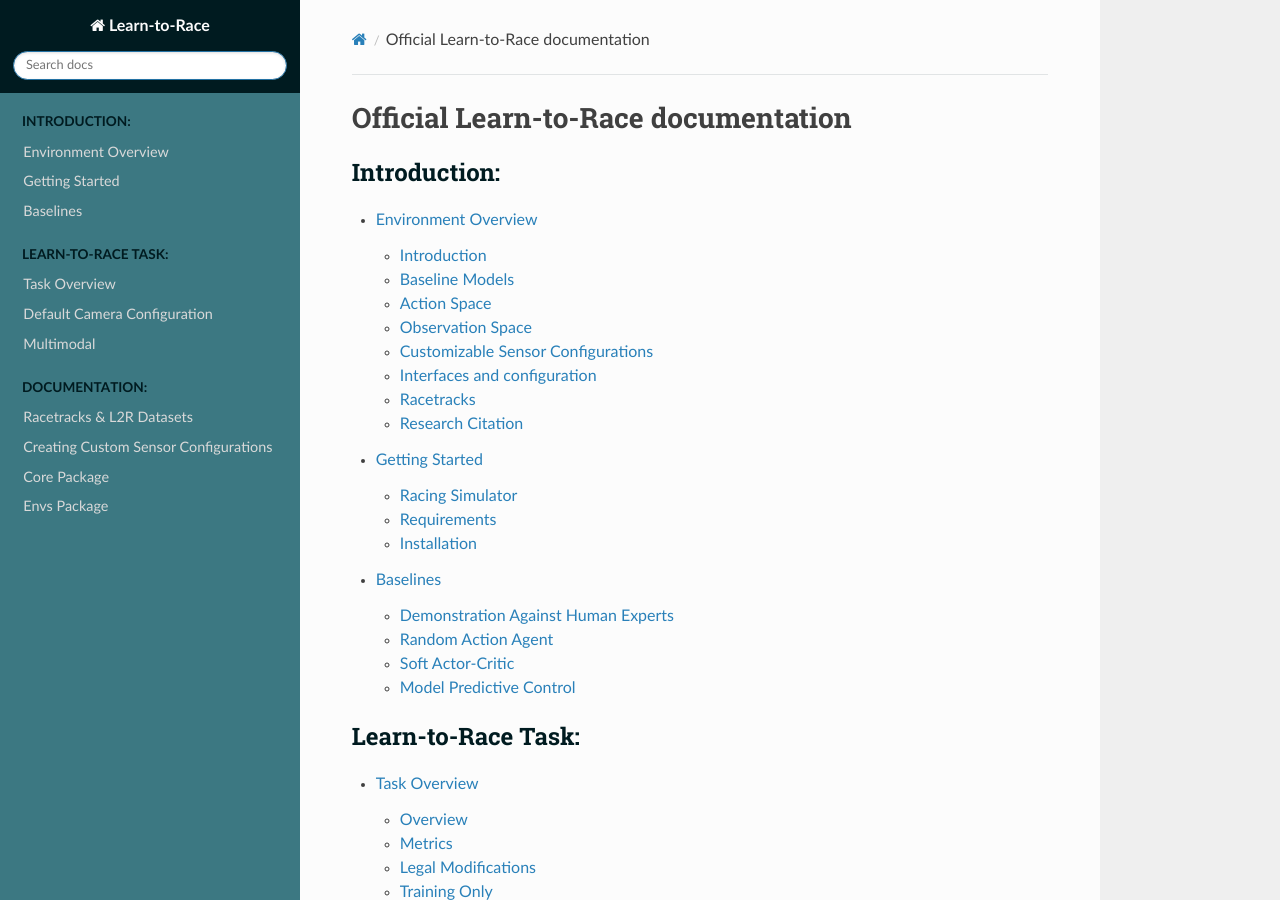
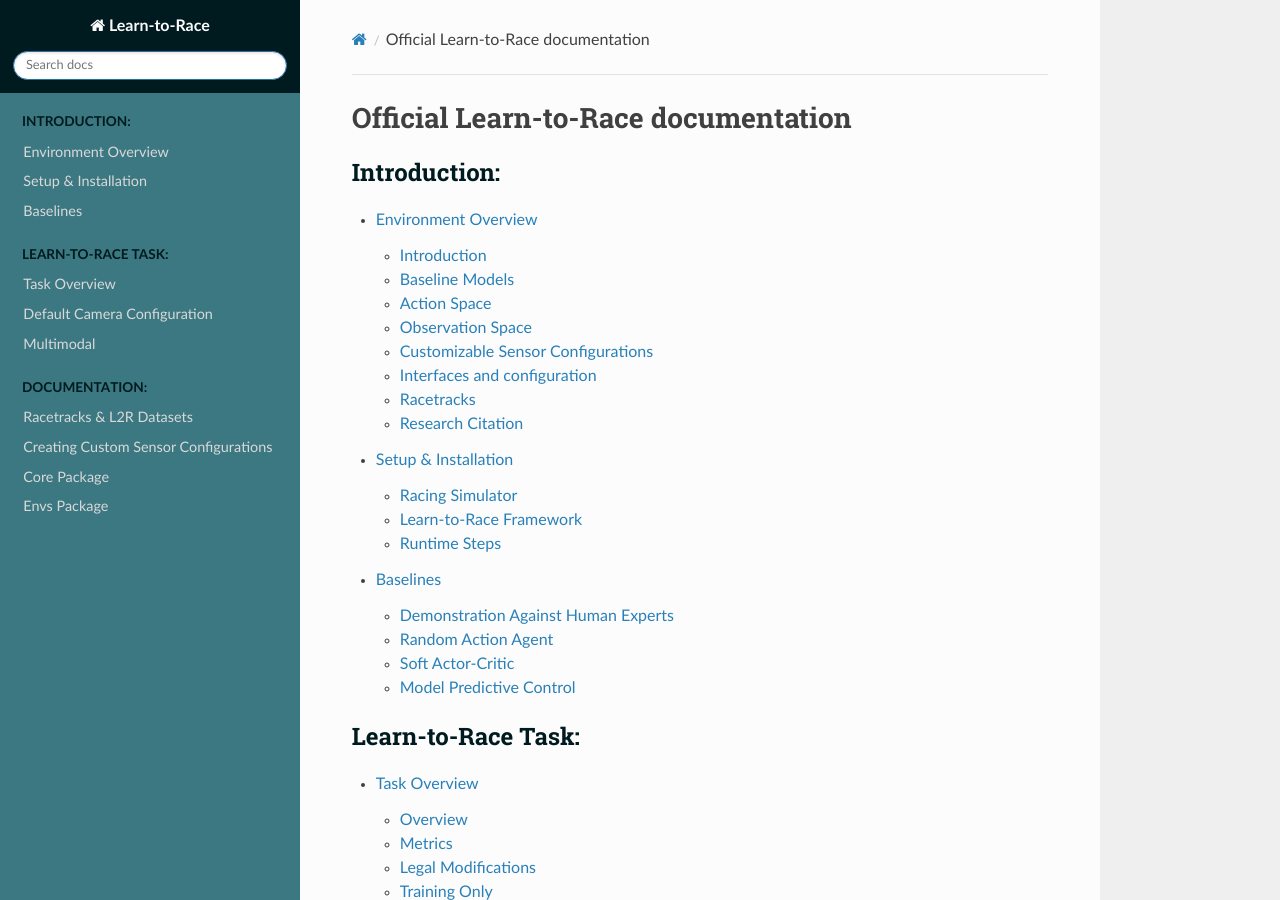
Before and after one commit to learn-to-race/l2r, a Sphinx documentation site: the page built from docs/source/index.rst, in a window 1280 px wide and 900 px high. Built offline with Sphinx 7.4.7 and the Read the Docs theme 2.0.0, drawn with Linux system fonts in a browser that asks for light colours; some of the changed lines change nothing that is shown.

Commit message:
Update getting_started.rst

```diff
--- a/docs/source/getting_started.rst
+++ b/docs/source/getting_started.rst
@@ -1,81 +1,103 @@
 
-Getting Started
-===============
-
-.. warning::
-   The L2R framework is coupled with the Arrival racing simulator which has not yet been released. To gain access to the racing simulator, you must sign a licensing agreement with Arrival, the creator and owner of the simulation software. The simulator is expected to be available in May, 2021. Please complete this `form <https://forms.gle/PXNM6hHkEgiAzhoa8>`_ to be notified of its release.
-
+Setup & Installation
+====================
 
 Racing Simulator
 ----------------
 
-To use our environment, you mst first complete a licensing agreement with Arrival. Our environment interfaces with the Arrival racing simulator via a `SimulatorController <l2r.core.html#l2r.core.controller.SimulatorController>`_ object which can launch, restart, and control the Arrival simulator. We recommend running the simulator as a Python subprocess by specifying the path of the simulator in your configuration file in the ``env_kwargs.controller_kwargs.sim_path`` field. Alternatively, you can specify that the controller start the simulator as a Docker container by setting ``env_kwargs.controller_kwargs.start_container`` to True. If you choose the latter, you can load the docker image:
+To use the Learn-to-Race environment, you must first `request access <https://learn-to-race.org/sim>`_, by filling out and returning a signed academic-use license.
+
+Our environment interfaces with the Arrival Autonomous Racing Simulator via a `SimulatorController <l2r.core.html#l2r.core.controller.SimulatorController>`_ object which can launch, restart, and control the simulator.
+
+Simulator Requirements
+**********************
+
+**Operating System**: The racing simulator has been tested on Ubuntu Linux 18.04 OS.
+
+**Graphics Hardware**: The simulator has been tested to run smoothly on NVIDIA GeForce GTX 970 graphics cards. The simulator has been additionally tested on the following cards:
+
+* NVIDIA GeForce GTX 1070
+* NVIDIA GeForce GTX 1080, 1080 Ti
+* NVIDIA GeForce GTX 2080, 2080 Ti
+* NVIDIA GeForce GTX 3080, 3080 Ti
+* NVIDIA GeForce GTX 3090
+
+**Software Dependencies**:
+
+* Please install the appropriate CUDA and NVIDIA drivers.
+* Please additionally install the following software dependencies:
 
 .. code-block:: shell
 
-	$ docker load < arrival-sim-image.tar.gz
+	$ sudo apt-get install libhdf5-dev libglib2.0-dev libglib2.0-dev ffmpeg libsm6 libxext6 apt-transport-https
 
-Requirements
-------------
 
-**Python**: We use Learn-to-Race with Python 3.6 and 3.7
+Running the Simulator
+*********************
 
-**Graphics Hardware**: The racing simulator runs in a container with a `Ubuntu 18.04 cudagl <https://gitlab.com/nvidia/container-images/cudagl/-/tree/ubuntu18.04>`_ base image. Running the container requires a GPU with Nvidia drivers installed. A Nvidia 970 GTX graphics card is minimally sufficient.
+After the signed academic-use license is returned and approved, you will be given the opportunity to download the Arrival Autonomous Racing Simulator (*.tar.gz file). The simulator is currently being distributed as part of the Learn-to-Race Autonomous Racing Virtual Challenge, with a base file footprint of 2.8 GB.
 
-**Docker**: If you would like to run the racing simulator in a `Docker <https://www.docker.com/>`_ image, you will need Docker installed.
-
-**Container GPU Access**: If using Docker, the container needs to access the GPU, so `nvidia-container-runtime <https://github.com/NVIDIA/nvidia-container-runtime>`_ is also required. For Ubuntu distributions:
+Open a temrinal screen and untar the simulator source, to a location of your choice:
 
 .. code-block:: shell
 
-	$ curl -s -L https://nvidia.github.io/nvidia-container-runtime/gpgkey | \
-	  sudo apt-key add -
-	$ distribution=$(. /etc/os-release;echo $ID$VERSION_ID)
-	$ curl -s -L https://nvidia.github.io/nvidia-container-runtime/$distribution/nvidia-container-runtime.list | \
-	  sudo tee /etc/apt/sources.list.d/nvidia-container-runtime.list
-	$ sudo apt-get update
+	$ cd /path/to/simulator/download/location
+	$ tar -xvzf /path/to/simulator/ArrivalSim-linux-{VERSION}.tar.gz
+	$ chmod -R 777 /path/to/simulator/ArrivalSim-linux-{VERSION}/
 
-And finally,
+We recommend running the simulator as a dedicated Python process, by executing:
 
 .. code-block:: shell
 
-	$ sudo apt-get install nvidia-container-runtime
+	$ bash /path/to/simulator/ArrivalSim-linux-0.7.0.182276/LinuxNoEditor/ArrivalSim.sh -openGL
 
 
-.. note:: This documentation assumes a Debian-based operating system (Ubuntu), but this OS is not required.
+Learn-to-Race Framework
+-----------------------
 
 Installation
-------------
+************
 
-Package Code & Dependencies
-***************************
-Simply download the source code from the `Github repository <https://github.com/hermgerm29/learn-to-race>`_. We recommend using a `virtual Python environment <https://docs.python.org/3.6/library/venv.html>`_. Once activated, install the package requirements located in the top-level directory of the repo.
+Simply download the source code from the `Github repository <https://github.com/hermgerm29/learn-to-race>`_.
+
+We recommend using a python virtual environment, such as `Anaconda <https://www.anaconda.com/products/individual>`_. Please download the appropriate version for your system. We have tested Learn-to-Race with Python versions 3.6 and 3.7.
+
+Create a new conda environment, activate it, then install the Learn-to-Race python package dependencies:
 
 .. code-block:: shell
 
-	$ pip install virtualenv
-	$ virtualenv venv                         # create virtual environment
-	$ source venv/bin/activated               # activate the environment
-	(venv) $ pip install -r requirements.txt
+	$ conda env create -n l2r -m python=3.6		# create virtual environment
+	$ conda activate l2r               		# activate the environment
+	(l2r) $ cd /path/to/repository/
+	(l2r) $ pip install -r requirements.txt
 
-Environment Caveats
-*******************
+Runtime Steps
+-------------
 
-.. important:: Our autonomous racing environment is `OpenAI gym <https://gym.openai.com/>`_ compliant with a few important notes:
+1. Start the simulator (e.g., in a separate terminal window), if it has not already been started:
 
-	- The simulator must be running to instantiate a `RacingEnv <l2r.envs.html#module-roboracer.envs.env>`_ which is, more or less, a set of interfaces which allow the agent to communicate with the simulator. When a RacingEnv object is constructed, it attempts to establish a connection with the simulator; if it is not running, you will see an error similiar to the one below:
+.. code-block:: shell
 
-	.. code-block:: shell
+	$ bash /path/to/simulator/ArrivalSim-linux-0.7.0.182276/LinuxNoEditor/ArrivalSim.sh -openGL
 
-	   $ ConnectionRefusedError: [Errno 111] Connection refused
+2. Run/train/evaluate an agent, using the Learn-to-Race framework (e.g., within a `tmux` window):
 
-	- Unlike many simplistic reinforcement learning baseline environments, the simulator that our environment uses is not time-invariant. If you, for example, run a gradient update step in the middle of an episode, the agent will continue to move, and perhaps slow down, which may result in unwanted additions to your replay buffer (assuming you are using one). This is clearly undesirable, so a *de-facto* restriction of the environment is that you treat each episode as if it were true inference.
+.. code-block:: shell
+
+	$ cd /path/to/repository
+	$ cd l2r
+	$ tmux new -s development
+	$ conda activate l2r
+	(l2r) $ chmod +x run.bash
+	(l2r) $ ./run.bash -b random
 
 
-Basic Example
-*************
+Basic Agent Example (Random Agent)
+**********************************
 
-Let's first get familiar with our environment by creating an agent the simply chooses random actions from the action space. We provide such an agent called a ``RandomActionAgent`` with the source code below:
+Here is an example of an agent that chooses random actions from the action space, provided by the environment.
+
+We provide such an agent called a ``RandomAgent`` with the source code below:
 
 .. code-block:: python
 
@@ -143,31 +165,7 @@
          for k, v in self.env.observation_space.spaces.items():
             print(f'\t{k}: {v}')
 
-
-
-**Step 1: Start the simulator (optional)**
-
-The `SimulatorController <l2r.core.html#l2r.core.controller.SimulatorController>`_ will run the simulator as Python subprocess if ``env_kwargs.controller_kwargs.sim_path`` is specified or start the container containing the simulator if ``env_kwargs.controller_kwargs.start_container`` is set to True. If you would like to run the container manually, you can do so as follows:
-
-.. code-block:: shell
-
-   $ docker run -it --rm \              # interactive mode, clean-up on exit
-       --user=ubuntu \                  # login to container as user "ubuntu"
-       --gpus all \                     # allow container to access all host GPUs
-       --name racing-simulator \        # name of the container
-       --net=host \                     # allow container to share host's namespace
-       --entrypoint="./ArrivalSim.sh"   # run the simulator start up script on entry
-       arrival-sim                      # name of the docker image
-
-
-Please note that running the container, by default, will not render a display. Alternatively, you can run the launch script:
-
-.. code-block:: shell
-
-	$ ./ArrivalSim-linux-0.7.0.182276/LinuxNoEditor/ArrivalSim.sh -openGL
-
-
-**Step 2: Run the random agent baseline model**
+**Run the random agent baseline model**
 
 For convenience, we have provided a number of files to assist with training a model. To run the random agent baseline, you can simply run the script in the top level of the repository with the baseline flag ``-b`` with argument ``random``:
 
```
